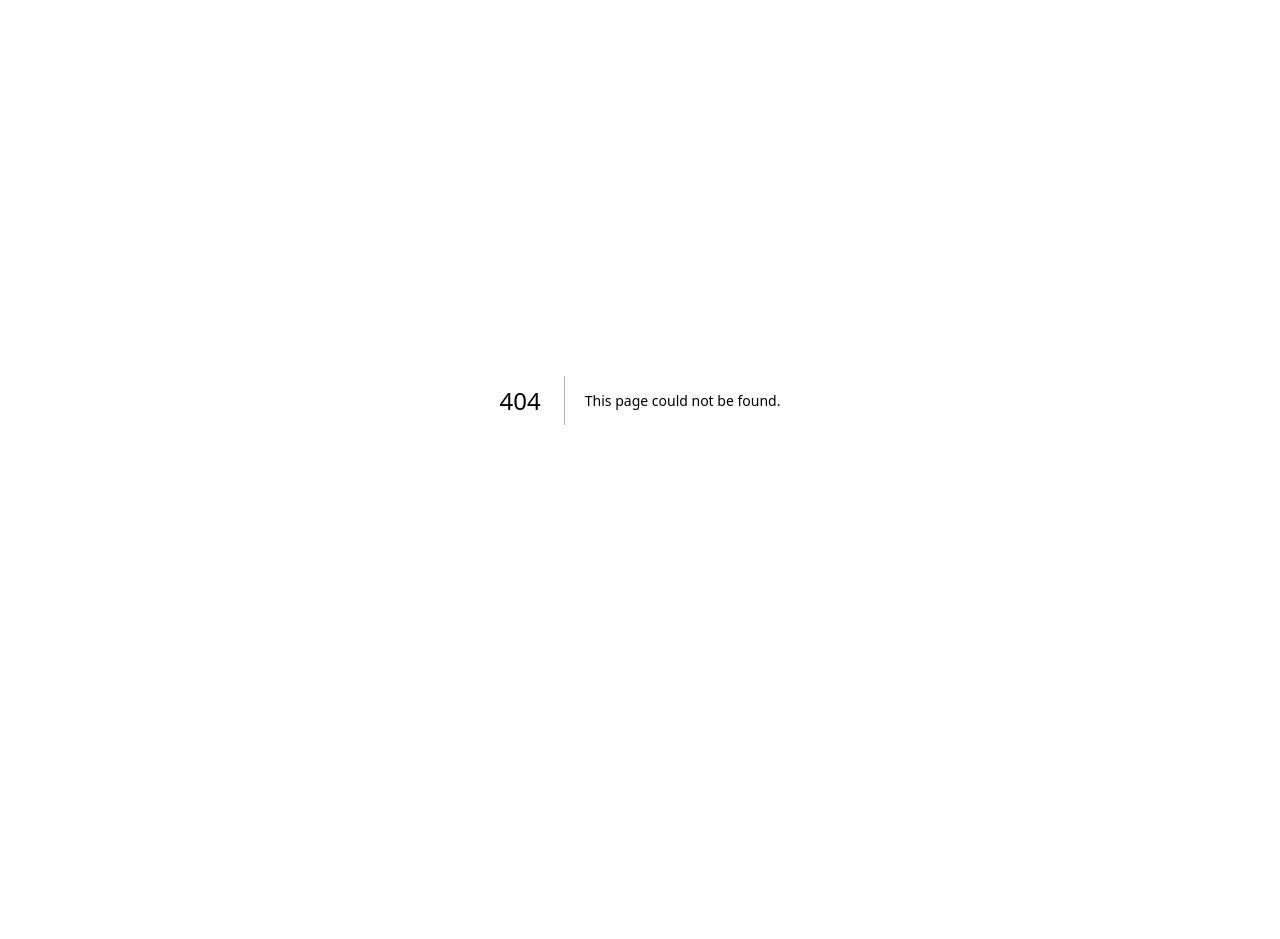
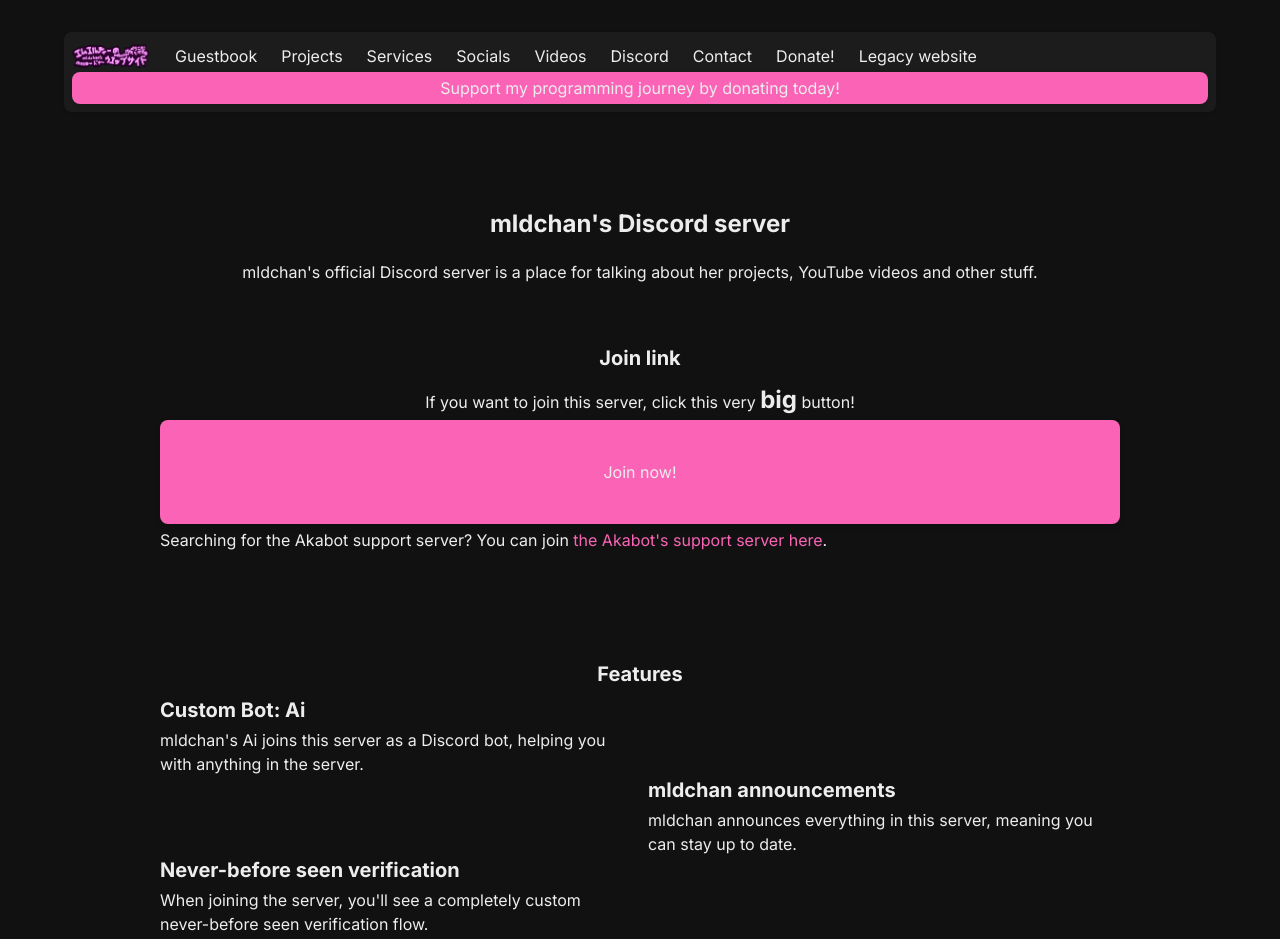
Before and after one commit to mldkyt/website-2025-07-15, a Next.js app: page /discord in a window 1280 px wide. Before the commit this address had no page. Shown: the top 939 px of the page. Before the commit the page ends 800 px from the top, so only its background shows below. Built offline with nearby package versions, Linux system fonts and the light colour scheme; no server answers; the database is empty.

Commit message:
feat: Add Discord

```diff
--- a/src/components/Generic/Header.tsx
+++ b/src/components/Generic/Header.tsx
@@ -56,6 +56,7 @@ export function Header(props: {
                 {link({href: '/services', highlight: 'services', children: 'Services', baseProps: props})}
                 {link({href: '/socials', highlight: 'socials', children: 'Socials', baseProps: props})}
                 {link({href: '/videos', highlight: 'videos', children: 'Videos', baseProps: props})}
+                {link({href: '/discord', highlight: 'discord', children: 'Discord', baseProps: props})}
                 {link({href: '/contact', highlight: 'contact', children: 'Contact', baseProps: props})}
                 {link({href: '/donate', highlight: 'donate', children: 'Donate!', baseProps: props})}
                 {link({
--- /dev/null
+++ b/src/components/Generic/LinkAnim.tsx
@@ -0,0 +1,22 @@
+import { motion } from "motion/react";
+import Link from "next/link";
+
+export function LinkAnim(props: {
+    link: string,
+    children: string
+}) {
+    return (
+        <motion.div
+            whileHover={{ scale: 1.1 }}
+            whileTap={{ scale: 0.9 }}
+            className={"w-max"}
+        >
+            <Link
+            href={props.link}
+            className={"text-pink-400 hover:text-pink-200 block"}
+            >
+            {props.children}
+            </Link>
+        </motion.div>
+    )
+}
--- a/src/components/Socials/Social.tsx
+++ b/src/components/Socials/Social.tsx
@@ -24,7 +24,7 @@ import Link from "next/link";
 export default function Social(props: {
   social: string;
   socialDescription: string;
-  followAction: "follow" | "subscribe to" | "view";
+  followAction: "follow" | "subscribe to" | "view" | "join";
   preSocial?: string;
   link: string;
 }) {
--- a/src/pages/contact.tsx
+++ b/src/pages/contact.tsx
@@ -28,6 +28,7 @@ import Footer from "@/components/Generic/Footer";
 import { GetServerSidePropsContext, InferGetServerSidePropsType } from "next";
 import { getVisits } from "@/backend/visitsCounter";
 import Button from "@/components/Generic/Button";
+import Link from "next/link";
 
 function ContactWrapper(props: { name: string; children: ReactElement | ReactElement[] }) {
     return (
@@ -134,6 +135,13 @@ export default function Contact(props: InferGetServerSidePropsType<typeof getSer
 
                 <p>Welcome to the contact page for mldchan! This page contains information on how to contact me.</p>
 
+                <ContactWrapper name={"Discord"}>
+                    <p>You can join the Discord server and chat with me in there!</p>
+                    <Link href={"/discord"}>
+                        <Button>Join Discord</Button>
+                    </Link>
+                </ContactWrapper>
+
                 <ContactWrapper name={"Matrix"}>
                     <p>
                         <code className="text-pink-400">@mld:mldchan.dev</code>
--- /dev/null
+++ b/src/pages/discord.tsx
@@ -0,0 +1,120 @@
+/*
+ *     mldchan's Personal Website
+ *     Copyright (C) 2024  エムエルディー
+ *
+ *     This program is free software: you can redistribute it and/or modify
+ *     it under the terms of the GNU General Public License as published by
+ *     the Free Software Foundation, either version 3 of the License, or
+ *     (at your option) any later version.
+ *
+ *     This program is distributed in the hope that it will be useful,
+ *     but WITHOUT ANY WARRANTY; without even the implied warranty of
+ *     MERCHANTABILITY or FITNESS FOR A PARTICULAR PURPOSE.  See the
+ *     GNU General Public License for more details.
+ *
+ *     You should have received a copy of the GNU General Public License
+ *     along with this program.  If not, see <https://www.gnu.org/licenses/>.
+ */
+
+import React from "react";
+
+import Main from "@/components/Generic/Main";
+import { Header } from "@/components/Generic/Header";
+import Page1 from "@/components/MainPage/Page1";
+import Page3Projects from "@/components/MainPage/Page3Projects";
+import Page5Other from "@/components/MainPage/Page5Other";
+import Metadata from "@/components/Generic/Metadata";
+import Footer from "@/components/Generic/Footer";
+import Page2About from "@/components/MainPage/Page2About";
+import { InferGetServerSidePropsType } from "next";
+import { getVisits } from "@/backend/visitsCounter";
+import Page4MisskeyEmbed from "@/components/MainPage/Page4MisskeyEmbed";
+import Heading from "@/components/Generic/Heading";
+import Offset from "@/components/Generic/Offset";
+import Button from "@/components/Generic/Button";
+import { motion } from "motion/react";
+import Content from "@/components/Generic/Content";
+import Link from "next/link";
+
+export async function getServerSideProps() {
+    const visits = await getVisits({ route: '/' });
+
+    return {
+        props: {
+            visits
+        }
+    }
+}
+
+function DiscordFeature(props: {
+    title: string,
+    body: string,
+    flipped?: boolean
+}) {
+
+    return props.flipped ? (
+        <div className="h-20 m-auto w-full gap-4 grid grid-cols-2">
+            <div />
+            <div>
+                <h3 className="text-xl font-bold">{props.title}</h3>
+                <p>{props.body}</p>
+            </div>
+        </div>
+    ) : (
+        <div className="h-20 m-auto w-full gap-4 grid grid-cols-2">
+            <div>
+                <h3 className="text-xl font-bold">{props.title}</h3>
+                <p>{props.body}</p>
+            </div>
+            <div />
+        </div>
+    )
+}
+
+export default function Home(props: InferGetServerSidePropsType<typeof getServerSideProps>) {
+    return (
+        <>
+            <Header highlight={'home'} />
+            <Metadata title={'Home Page'} description={'mldchan\'s personal website'} />
+            <Main>
+                <Offset amt={8} />
+                <Content>
+                    <Heading level={1}>mldchan's Discord server</Heading>
+                    <p className="text-center">mldchan's official Discord server is a place for talking about her projects, YouTube videos and other stuff.</p>
+
+                    <Offset amt={2} />
+
+                    <Heading level={2}>Join link</Heading>
+
+                    <p className="text-center">If you want to join this server, click this very <span className="text-2xl font-bold">big</span> button!</p>
+
+                    <Link href="https://discord.gg/uTWjgy2E4v">
+                        <motion.button
+                            whileHover={{ scale: 1.1 }} whileTap={{ scale: 0.9 }}
+                            className={'p-10 px-20 bg-pink-400 hover:bg-pink-300 rounded-lg drop-shadow-md w-full'}>Join now!</motion.button>
+                    </Link>
+
+                    <p>Searching for the Akabot support server? You can join <Link href={'/project/akabot'} className="text-pink-400 hover:text-pink-300">the Akabot's support server here</Link>.</p>
+
+                    <Offset amt={4} />
+
+                    <Heading level={2}>Features</Heading>
+
+                    <DiscordFeature title="Custom Bot: Ai" body="mldchan's Ai joins this server as a Discord bot, helping you with anything in the server." />
+                    <DiscordFeature title="mldchan announcements" body="mldchan announces everything in this server, meaning you can stay up to date." flipped />
+                    <DiscordFeature title="Never-before seen verification" body="When joining the server, you'll see a completely custom never-before seen verification flow." />
+                    <DiscordFeature title="Chill Chat" body="We've got a wide variety of channels for you to chat in, including a general channel, a memes channel, channels for gaming etc." flipped />
+                    <DiscordFeature title="Self Promotion" body="Promote yourself or your projects in this server. Even mldchan herself may check out your project!" />
+                    <DiscordFeature title="Dedicated Project Spaces" body="The Discord server features channels for each of my projects, including Akabot, Astolfo is coming for you etc." flipped />
+                    <DiscordFeature title="Feedback & Suggestions" body="You can suggest things for the server or for my projects in the feedback channels." />
+                    <DiscordFeature title="Yuri Channels" body="girls kissing,,," flipped />
+                    <DiscordFeature title="Catgirl Chaos" body="mldchan is a catgirl, so her insanity will sometimes take over the server." />
+                    <DiscordFeature title="Community-Driven" body="Your ideas constantly improve the Discord server for everyone." flipped />
+
+                    <Offset amt={4} />
+                </Content>
+                <Footer visits={props.visits} route={'/discord'} />
+            </Main>
+        </>
+    );
+}
--- a/src/pages/project/astolfoiscomingforyou.tsx
+++ b/src/pages/project/astolfoiscomingforyou.tsx
@@ -101,7 +101,11 @@ export default function Astolfoiscomingforyou(props: InferGetServerSidePropsType
                         </Link>
                     </div>
                 </div>
-                <Offset amt={3}/>
+                <br />
+                <Link href={'/discord'}>
+                    <Button>Get support in the Discord server!</Button>
+                </Link>
+                <Offset amt={2}/>
                 <Footer visits={props.visits} route={'/project/astolfoiscomingforyou'}
                         />
             </Content>
--- a/src/pages/project/astolfomod.tsx
+++ b/src/pages/project/astolfomod.tsx
@@ -202,6 +202,10 @@ export default function Template(props: InferGetServerSidePropsType<typeof getSe
                 <Link href="https://github.com/uwugrl/AstolfoForge/releases/latest" className="ml-2">
                     <Button>GitHub</Button>
                 </Link>
+                <br />
+                <Link href={'/discord'}>
+                    <Button>Get support in the Discord server!</Button>
+                </Link>
 
                 <Offset amt={3}/>
                 <Footer visits={props.visits} route={'/project/astolfomod'}
--- a/src/pages/project/astolforesourcepack.tsx
+++ b/src/pages/project/astolforesourcepack.tsx
@@ -65,6 +65,10 @@ export default function AstolfoResourcePack(props: InferGetServerSidePropsType<t
                 <Link href="https://code.mldchan.dev/mld/AstolfoResourcePackInstaller">
                     <Button>Source code</Button>
                 </Link>
+                <br />
+                <Link href={'/discord'}>
+                    <Button>Get support in the Discord server!</Button>
+                </Link>
 
                 <Offset amt={3}/>
                 <Footer visits={props.visits} route={'/project/astolforesourcepack'} />
--- a/src/pages/project/astolfos.tsx
+++ b/src/pages/project/astolfos.tsx
@@ -68,6 +68,11 @@ export default function AstolfOS(props: InferGetServerSidePropsType<typeof getSe
                 </Link>
             </div>
 
+            <br />
+            <Link href={'/discord'}>
+                <Button>Get support in the Discord server!</Button>
+            </Link>
+
             <Offset amt={3}/>
             <Footer visits={props.visits} route={'/project/astolfos'} />
         </Content>
--- a/src/pages/project/catgirlnonsense.tsx
+++ b/src/pages/project/catgirlnonsense.tsx
@@ -27,6 +27,8 @@ import Metadata from "@/components/Generic/Metadata";
 import Footer from "@/components/Generic/Footer";
 import {InferGetServerSidePropsType} from "next";
 import {getVisits} from "@/backend/visitsCounter";
+import Link from "next/link";
+import Button from "@/components/Generic/Button";
 
 export async function getServerSideProps() {
     const visits = await getVisits({route: '/project/catgirlnonsense'});
@@ -47,6 +49,11 @@ export default function CatgirlNonsense(props: InferGetServerSidePropsType<typeo
             <Heading level={1}>Catgirl Nonsense Generator</Heading>
             <Generator/>
             <Offset amt={3}/>
+            <br />
+            <Link href={'/discord'}>
+                <Button>Get support in the Discord server!</Button>
+            </Link>
+            <Offset amt={2}/>
             <Footer visits={props.visits} route={'/project/catgirlnonsense'}
                     />
         </Content>
--- a/src/pages/project/uwurandom-rs.tsx
+++ b/src/pages/project/uwurandom-rs.tsx
@@ -66,6 +66,10 @@ export default function UwurandomRs(props: InferGetServerSidePropsType<typeof ge
             <Link href={'https://github.com/uwugrl/uwurandom-rs'}>
                 <Button>Download from GitHub</Button>
             </Link>
+            <br />
+            <Link href={'/discord'}>
+                <Button>Get support in the Discord server!</Button>
+            </Link>
             <Offset amt={6}/>
             <Footer visits={props.visits} route={'/project/uwurandom-rs'}
                     />
--- a/src/pages/socials.tsx
+++ b/src/pages/socials.tsx
@@ -45,6 +45,7 @@ export default function Socials(props: InferGetServerSidePropsType<typeof getSer
             <Content>
                 <Offset amt={4} />
                 <h1 className={"text-center text-2xl font-bold py-4"}>Luna&apos;s Socials :3</h1>
+                <Social social={"Discord"} socialDescription={"My own Discord server"} followAction={"join"} link={"/discord"} />
                 <Social social={"Fediverse"} socialDescription={"A decentralized social platform"} preSocial={"the"} followAction={"follow"} link={"https://social.mldchan.dev/@mld"} />
                 <Social social={"PeerTube"} socialDescription={"Federated P2P Video Sharing"} followAction={"subscribe to"} link={"https://peertube.mldchan.dev/c/mldchan"} />
                 <Social social={"YouTube"} socialDescription={"Video content creation platform"} followAction={"subscribe to"} link={"https://youtube.com/@mldchan"} />
```
